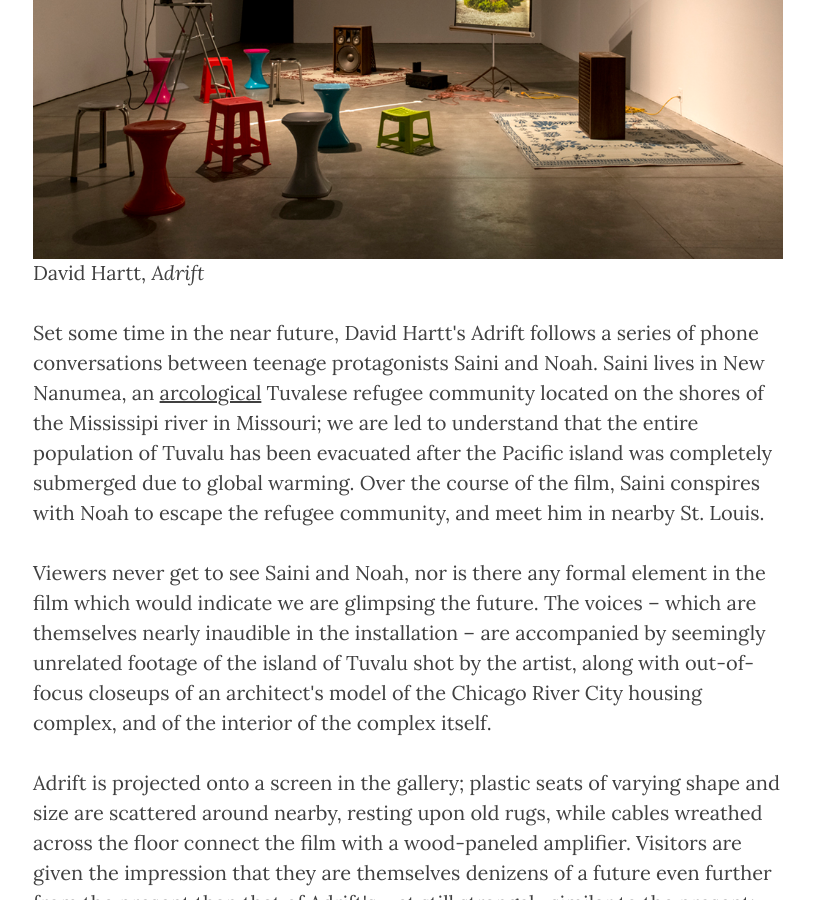
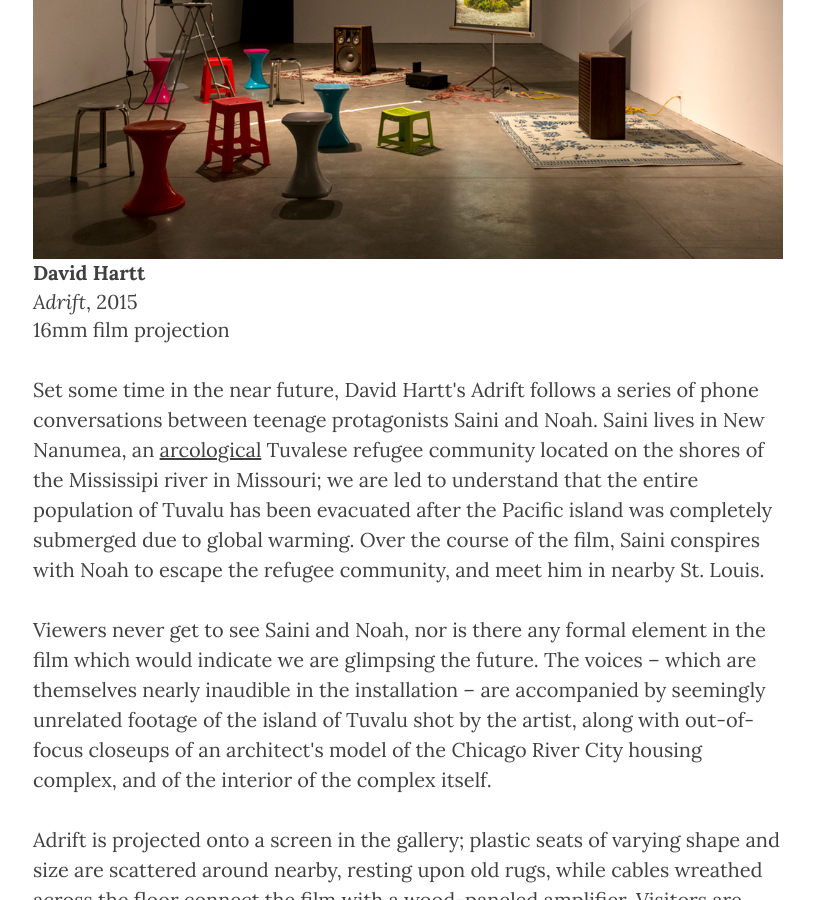
Before and after one commit to adriandgr/shifting-website, a Jekyll site: the page built from _posts/2015-05-08-future-remembering.md, in a window 1280 px wide and 900 px high, scrolled down 1885 px. Shown: the whole window, without its empty margins (232-1046 px from the left). Built offline with Jekyll 4.4.1, drawn with Linux system fonts in a browser that asks for light colours; nearby versions of some CDN libraries.

Commit message:
onzo: caption

```diff
--- a/_posts/2015-05-08-future-remembering.md
+++ b/_posts/2015-05-08-future-remembering.md
@@ -23,7 +23,9 @@ header-img: "img/articles/future-remembering/quickeners4.jpg"
   <a href="{{site.url}}/img/articles/future-remembering/hartt-1C.jpg" rel="shadowbox" title="David Hartt's Adrift">
   <img src="{{site.url}}/img/articles/future-remembering/hartt-1C.jpg"></a>
   <figcaption>
-    David Hartt, <em>Adrift</em>
+    <strong>David Hartt</strong> <br />
+    <em>Adrift</em>, 2015 <br />
+    16mm film projection
   </figcaption>
 </figure>
 
```
